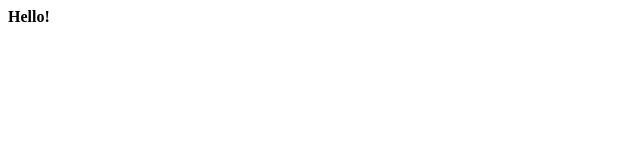
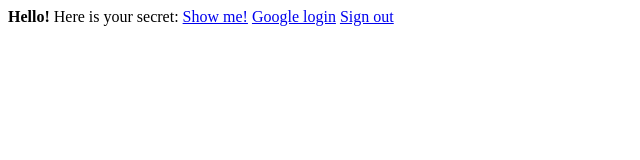
Before and after one commit to raymondcuya/security-example, a website: page public/index.html in a window 1280 px wide. Shown: the whole page, without its empty margins (0-640 px from the left). Drawn offline with Linux system fonts and the light colour scheme.

Commit message:
add links to secret and auth

```diff
--- a/public/index.html
+++ b/public/index.html
@@ -4,6 +4,9 @@
     <title>Security Example</title>
   </head>
   <body>
-    <b>Hello!</b>
+    <b>Hello!</b> Here is your secret:
+    <a href="/secret">Show me!</a>
+    <a href="/auth/google">Google login</a>
+    <a href="/auth/logout">Sign out</a>
   </body>
 </html>
```
